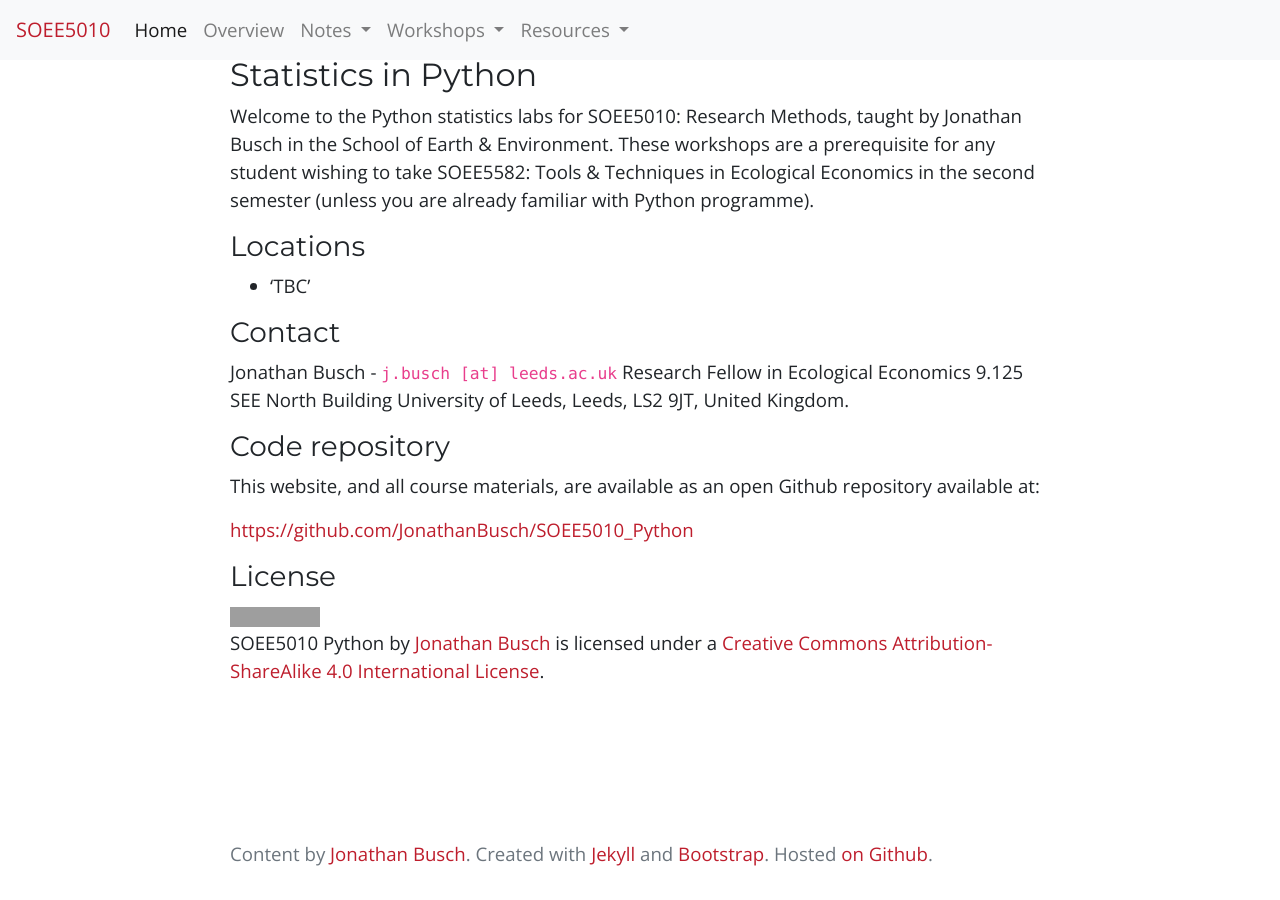
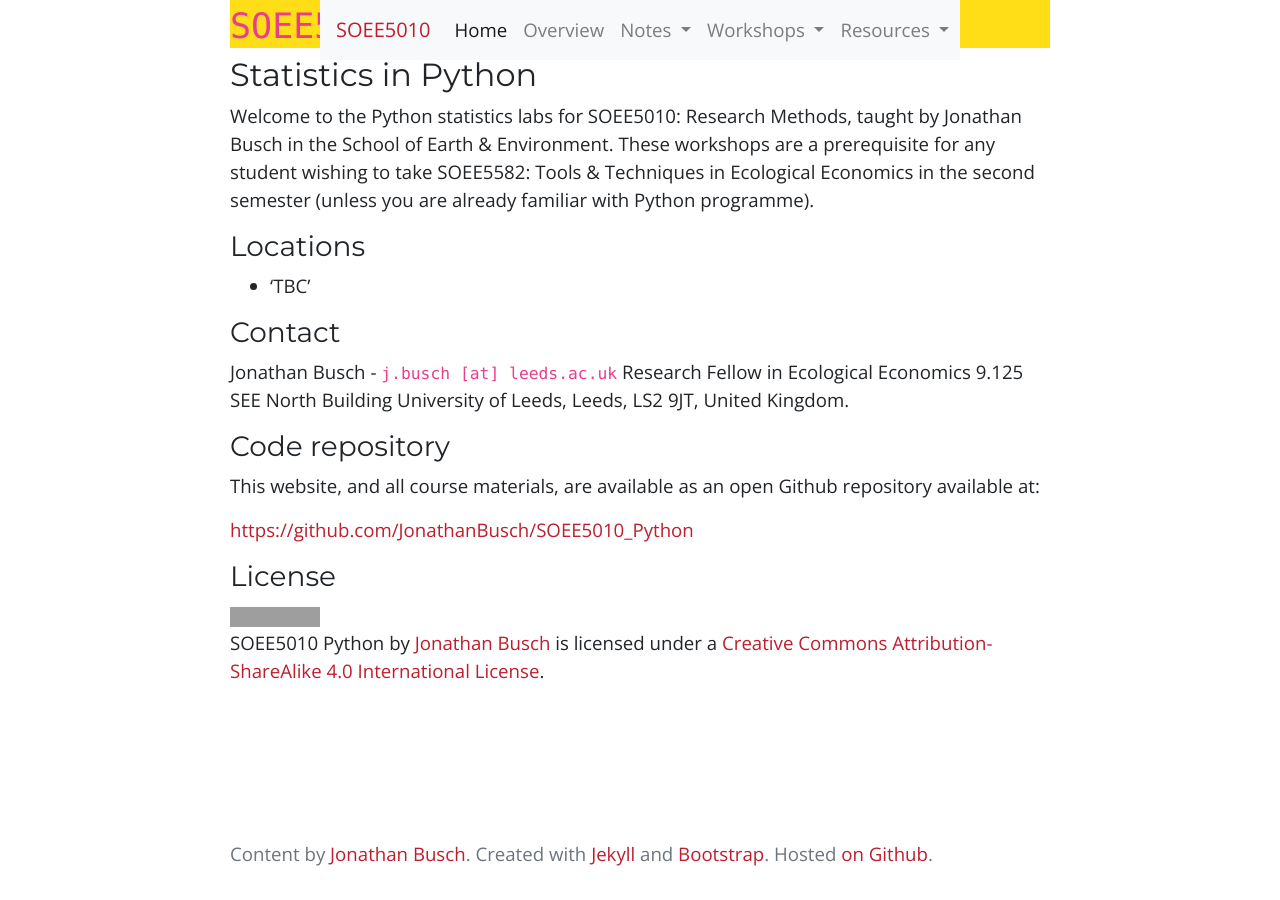
Before and after one commit to JonathanBusch/SOEE5010_Python, a Jekyll site: the page built from index.md, in a window 1280 px wide. Built offline with Jekyll 4.4.1, drawn with Linux system fonts in a browser that asks for light colours; nearby versions of some CDN libraries; grey boxes are pictures that could not be loaded.

Commit message:
Fix navbar css

```diff
--- a/assets/css/site-custom.css
+++ b/assets/css/site-custom.css
@@ -5,6 +5,11 @@
     width: auto;
     max-width: 850px;
     padding: 0 15px;
+}
+nav.navbar {
+    width: inherit;
+    left: 50%;
+    transform: translateX(-50%);
 }
 /* Keep the footer at the bottom of the page */
 html {
```
